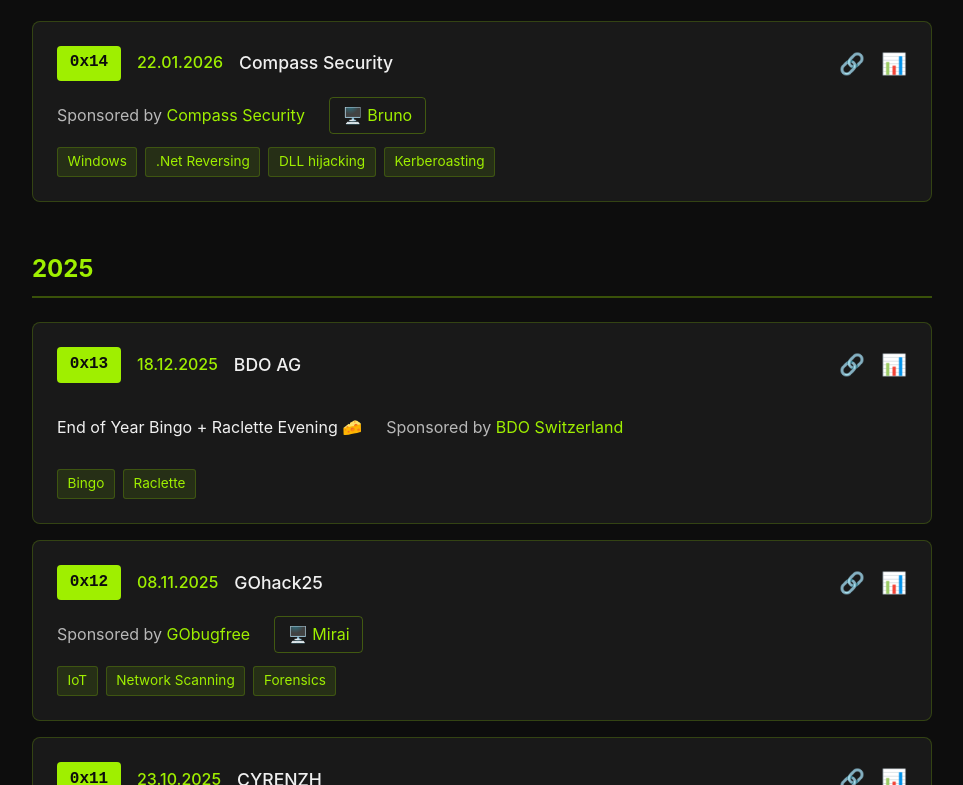
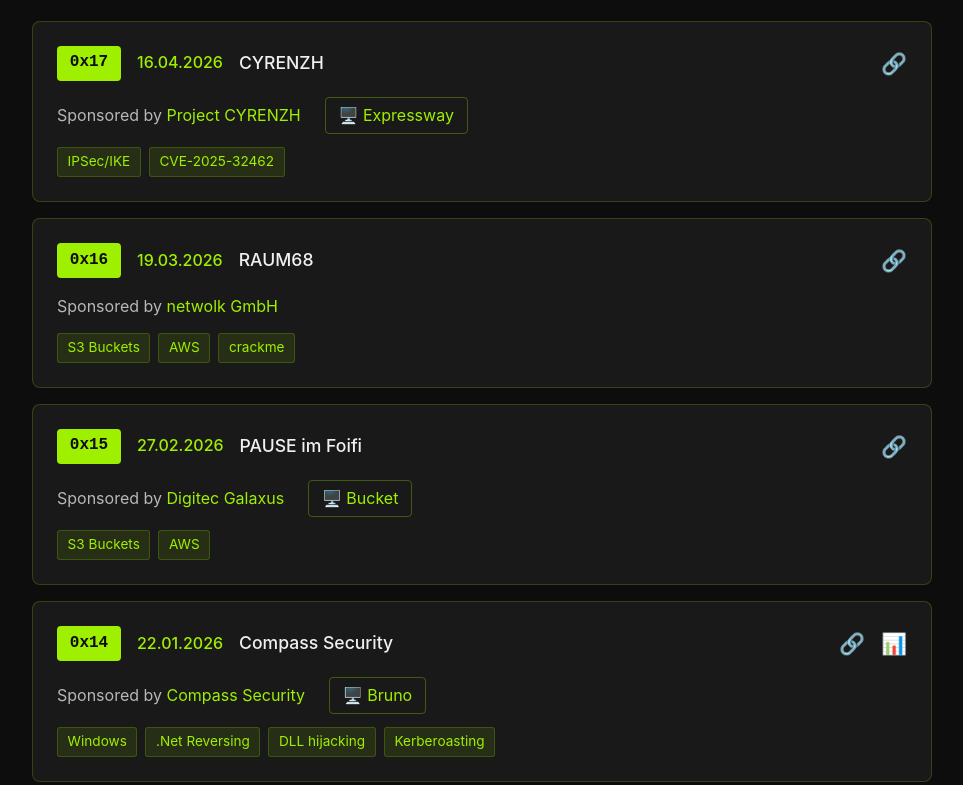
Before and after one commit to antoinet/htb-meetup-zurich, a plain HTML site: page schedule.html in a window 1280 px wide. Shown: the part 511-1296 px from the top of the page, without its empty margins (158-1121 px from the left). Drawn offline with Linux system fonts and the light colour scheme.

Commit message:
Add 0x17

```diff
--- a/schedule.html
+++ b/schedule.html
@@ -25,6 +25,63 @@
     <!-- 2026 Events -->
     <div class="year-section">
       <h3 class="year-header">2026</h3>
+
+      <div class="event-card">
+        <div class="event-header">
+          <span class="event-number">0x17</span>
+          <span class="event-date">16.04.2026</span>
+          <span class="event-title">CYRENZH</span>
+          <div class="icon-links">
+            <a href="https://www.meetup.com/hack-the-box-meetup-zurich-ch/events/312536600/" class="icon-link" title="Meetup Event">🔗</a>
+          </div>
+        </div>
+        <div class="event-details">
+          <span class="sponsor">Sponsored by <a href="https://cyrenzh.com">Project CYRENZH</a></span>
+          <a href="https://www.hackthebox.com/machines/expressway" class="machine-link">🖥️ Expressway</a>
+        </div>
+        <div class="topics">
+          <span class="topic-tag">IPSec/IKE</span>
+          <span class="topic-tag">CVE-2025-32462</span>
+        </div>
+      </div>
+
+      <div class="event-card">
+        <div class="event-header">
+          <span class="event-number">0x16</span>
+          <span class="event-date">19.03.2026</span>
+          <span class="event-title">RAUM68</span>
+          <div class="icon-links">
+            <a href="https://www.meetup.com/hack-the-box-meetup-zurich-ch/events/312536521" class="icon-link" title="Meetup Event">🔗</a>
+          </div>
+        </div>
+        <div class="event-details">
+          <span class="sponsor">Sponsored by <a href="https://www.netwolk.ch">netwolk GmbH</a></span>
+        </div>
+        <div class="topics">
+          <span class="topic-tag">S3 Buckets</span>
+          <span class="topic-tag">AWS</span>
+          <span class="topic-tag">crackme</span>
+        </div>
+      </div>
+
+      <div class="event-card">
+        <div class="event-header">
+          <span class="event-number">0x15</span>
+          <span class="event-date">27.02.2026</span>
+          <span class="event-title">PAUSE im Foifi</span>
+          <div class="icon-links">
+            <a href="https://www.meetup.com/hack-the-box-meetup-zurich-ch/events/312472497" class="icon-link" title="Meetup Event">🔗</a>
+          </div>
+        </div>
+        <div class="event-details">
+          <span class="sponsor">Sponsored by <a href="https://galaxus.ch">Digitec Galaxus</a></span>
+          <a href="https://www.hackthebox.com/machines/bucket" class="machine-link">🖥️ Bucket</a>
+        </div>
+        <div class="topics">
+          <span class="topic-tag">S3 Buckets</span>
+          <span class="topic-tag">AWS</span>
+        </div>
+      </div>
 
       <div class="event-card">
         <div class="event-header">
```
